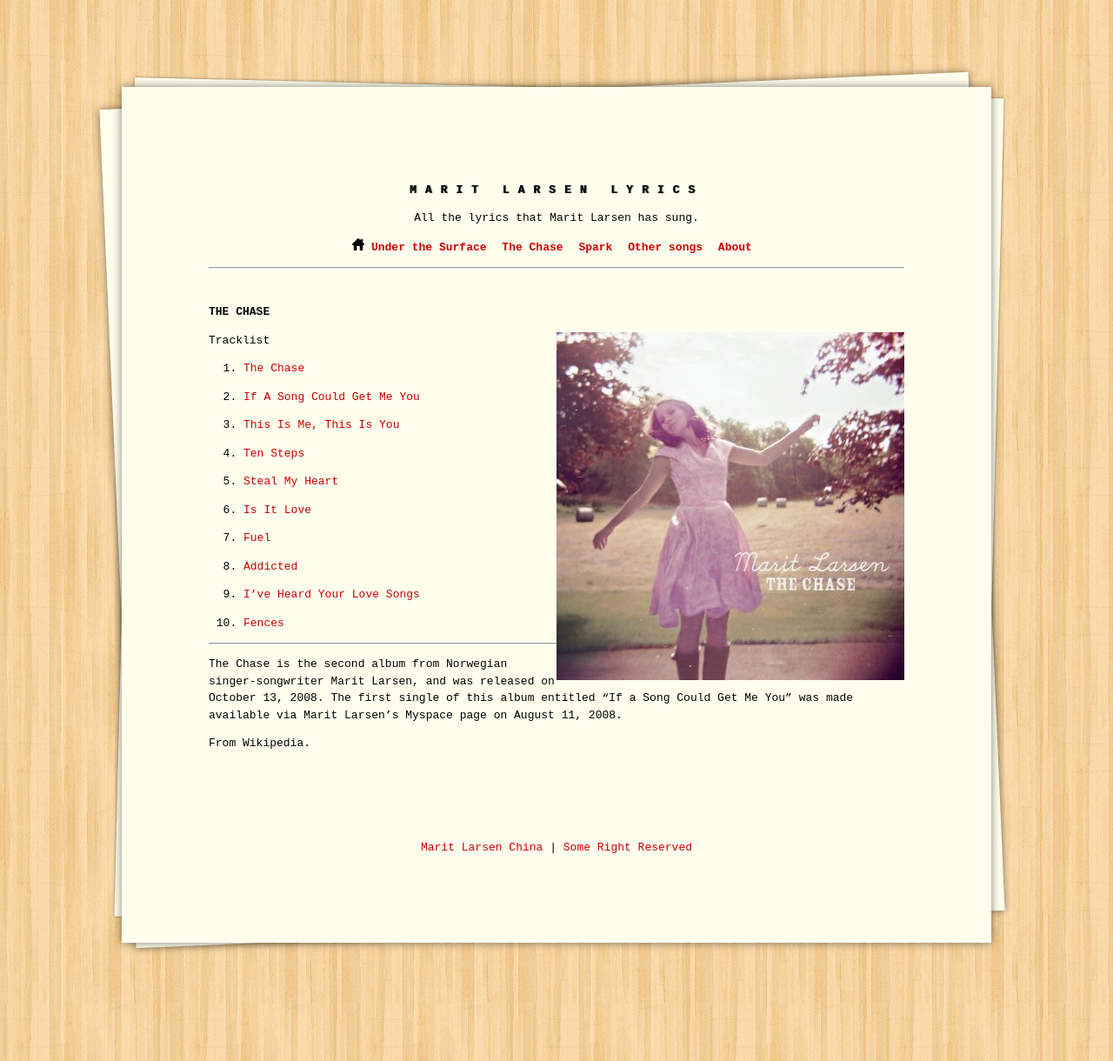
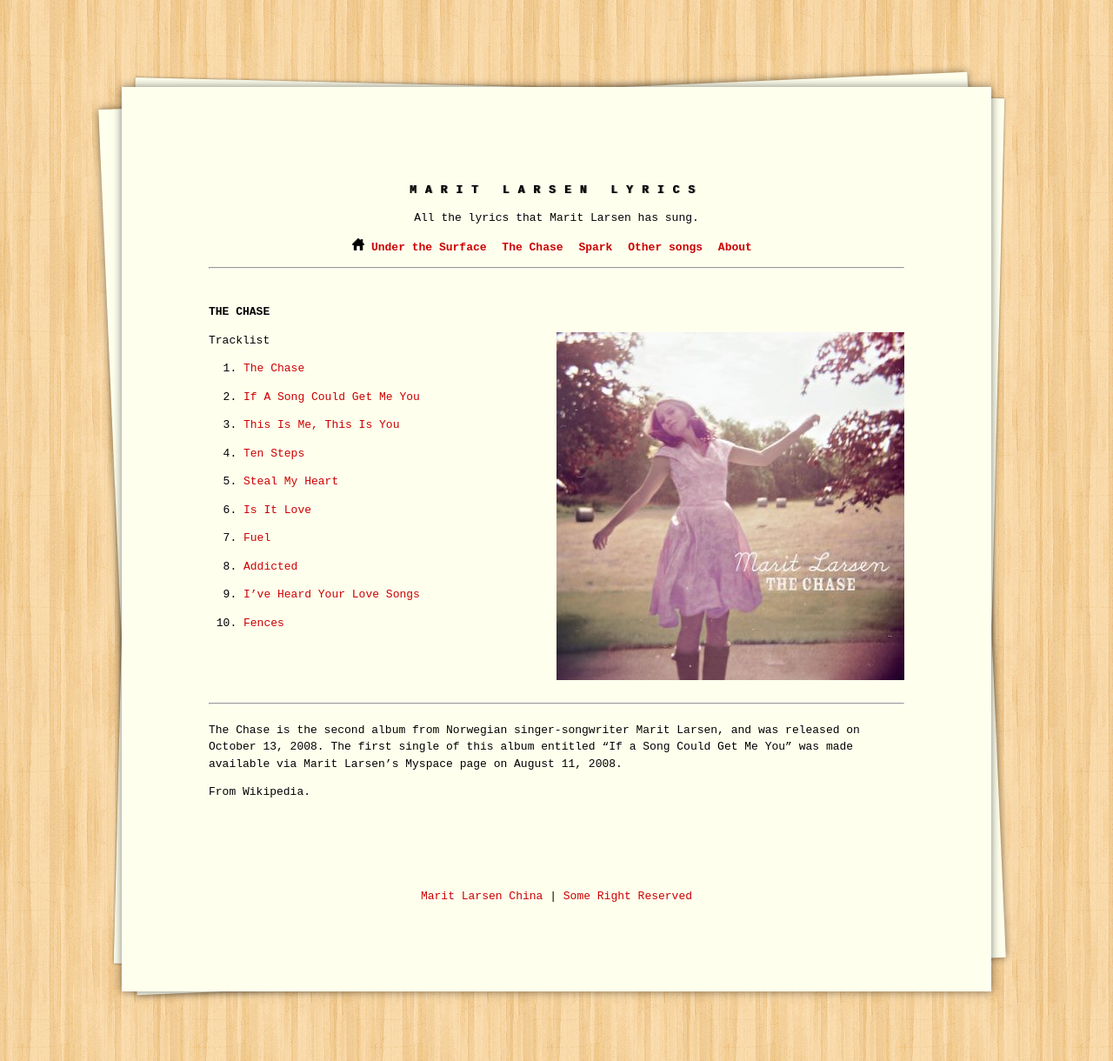
Before and after one commit to maritlarsenchina/maritlarsenlyrics, a Jekyll site: the page built from The-Chase.md, in a window 1280 px wide. Shown: the whole page at 87% size. Built offline with Jekyll 4.4.1, drawn with Linux system fonts in a browser that asks for light colours.

Commit message:
fix displacemnt by cover images float:right issue

```diff
--- a/The-Chase.md
+++ b/The-Chase.md
@@ -3,7 +3,9 @@ layout: page
 title: The Chase
 permalink: /the-chase/
 ---
-<a href="/images/covers/the-chase.jpg" target="_blank"><img src="/images/covers/thumbnail/the-chase.jpg" alt="The Chase album cover" width="400px" style="float:right" /></a>
+<div class="float">
+<a href="/images/covers/the-chase.jpg" target="_blank"><img src="/images/covers/thumbnail/the-chase.jpg" alt="The Chase album cover" /></a>
+</div>
 
 Tracklist
 
@@ -27,7 +29,7 @@ Tracklist
 
  10. [Fences](/the-chase/Fences.html)
 
-<hr />
+<div class="clean"><hr /></div>
 The Chase is the second album from Norwegian singer-songwriter Marit Larsen, and was released on October 13, 2008. The first single of this album entitled "If a Song Could Get Me You" was made available via Marit Larsen's Myspace page on August 11, 2008.
 
 From Wikipedia.
--- a/css/main.css
+++ b/css/main.css
@@ -134,3 +134,21 @@ footer {
   text-align: center;
   margin-top: 40px;
 }
+
+.float {
+  float: right;
+  width: 400px;
+  margin-bottom: 20px;
+}
+
+.clean {
+  clear: both;
+}
+
+.clean:after {
+  clear: both;
+  content: ".";
+  display: block;
+  height: 0;
+  visibility: hidden;
+}
```
Also changed, not shown: Spark.md (+5 -2 lines), Under-the-Surface.md (+6 -2 lines).
